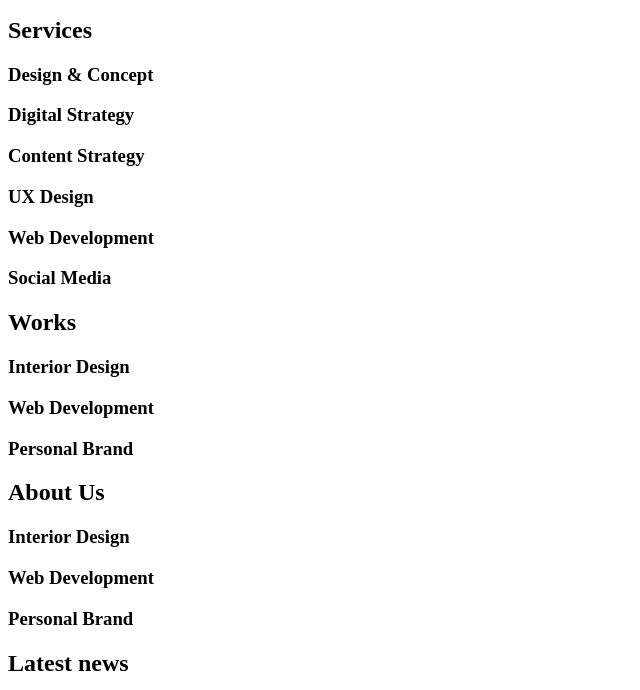
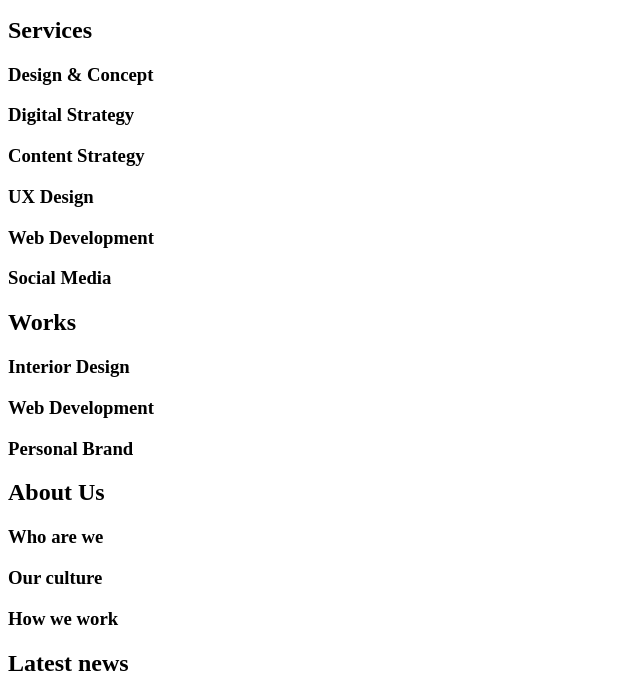
Before and after one commit to JhanKing/holbertonschool-web_front_end, a plain HTML site: page 0x00-html_advanced/10-index.html in a window 1280 px wide. Shown: the part 110-800 px from the top of the page, without its empty margins (0-640 px from the left). Drawn offline with Linux system fonts and the light colour scheme.

Commit message:
h3 tags added to section services, works, about and latest news

```diff
--- a/0x00-html_advanced/10-index.html
+++ b/0x00-html_advanced/10-index.html
@@ -40,9 +40,9 @@
             </section>
             <section>
                 <h2>About Us</h2>
-                <h3>Interior Design</h3>
-                <h3>Web Development</h3>
-                <h3>Personal Brand</h3>
+                <h3>Who are we</h3>
+                <h3>Our culture</h3>
+                <h3>How we work</h3>
             </section>
             <section>
                 <h2>Latest news</h2>
```
